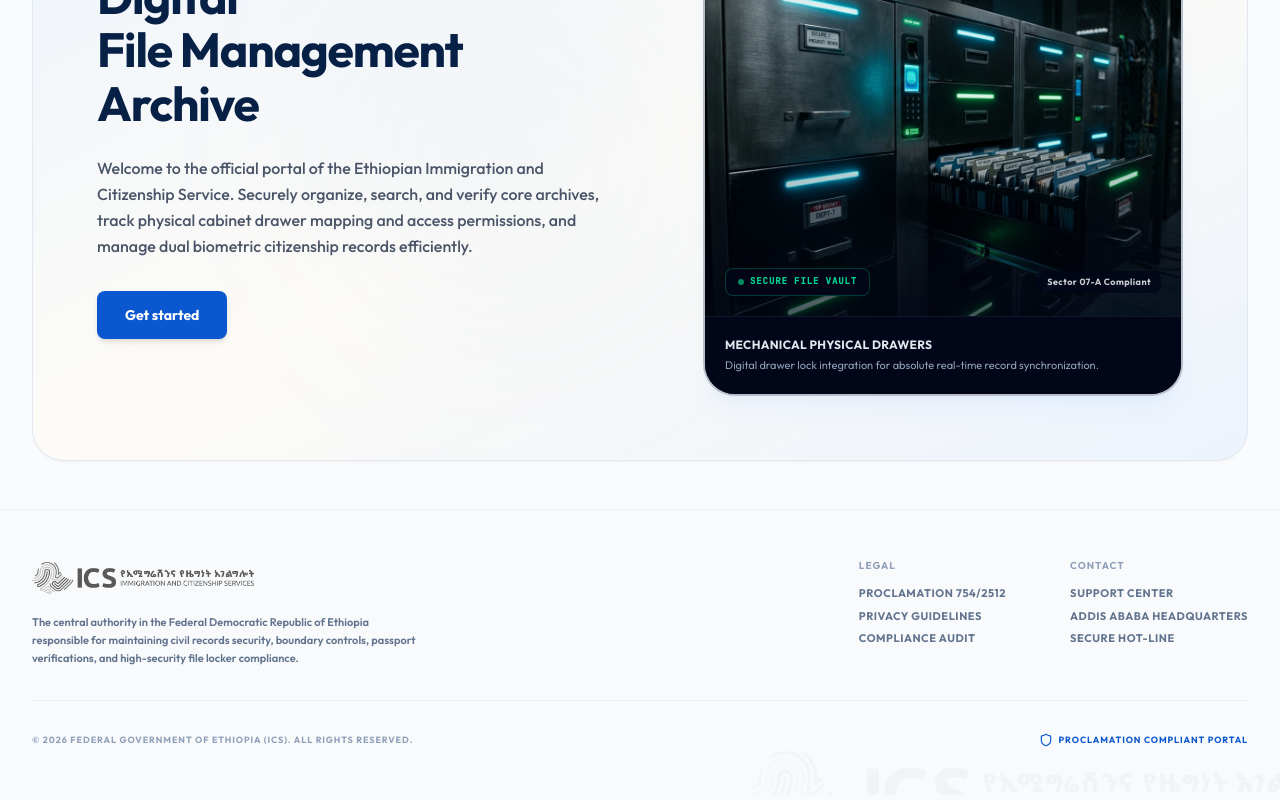
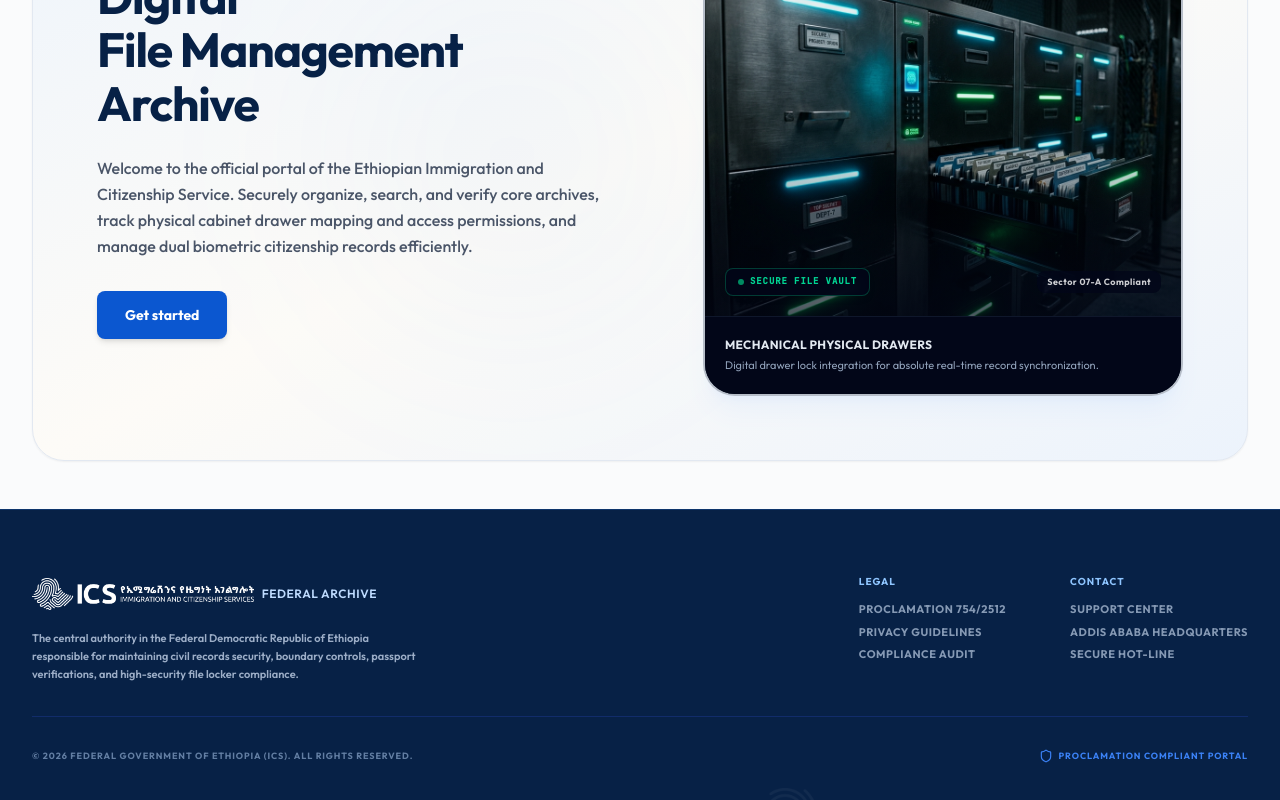
Before and after one commit to dinkuminda/FileMgtSystem, a React (Vite) app: page / in a window 1280 px wide. Shown: the part 282-1082 px from the top of the page. Built offline with nearby package versions, Linux system fonts and the light colour scheme; no server answers.

Commit message:
style: update footer aesthetic for brand alignment
Refactor the footer theme to use a professional deep blue color scheme and adjust logo styling to ensure visual consistency with the organization's branding.

```diff
--- a/src/components/Home.tsx
+++ b/src/components/Home.tsx
@@ -145,14 +145,14 @@ export default function Home() {
 
 
       {/* 4. FOOTER */}
-      <footer className="relative overflow-hidden bg-[#f8fafc] border-t border-slate-200/50 py-12 px-6 sm:px-8 mt-auto" id="portal-system-footer">
+      <footer className="relative overflow-hidden bg-[#072146] border-t border-[#0d346b] py-16 px-6 sm:px-8 mt-auto text-white/90" id="portal-system-footer">
 
         {/* Large Aesthetic Watermark Brand Seal */}
-        <div className="absolute right-[-5%] bottom-[-15%] pointer-events-none select-none opacity-[0.035] w-96 md:w-[480px] lg:w-[600px] h-auto z-0" id="footer-logo-watermark">
+        <div className="absolute right-[-5%] bottom-[-15%] pointer-events-none select-none opacity-[0.045] w-96 md:w-[480px] lg:w-[600px] h-auto z-0" id="footer-logo-watermark">
           <img
             src="/assets/images/ics-logo.png"
             alt="Ethiopian Citizenship Service Watermark Seal"
-            className="w-full h-auto object-contain grayscale"
+            className="w-full h-auto object-contain brightness-0 invert"
           />
         </div>
 
@@ -160,8 +160,11 @@ export default function Home() {
 
           {/* Footer Logo & Information */}
           <div className="space-y-4 text-left max-w-sm">
-            <EthiopianImmigrationLogo size="sm" className="h-10 opacity-90 filter grayscale hover:grayscale-0 transition-all" />
-            <p className="text-[11px] text-slate-500 leading-relaxed font-semibold">
+            <div className="flex items-center gap-2">
+              <EthiopianImmigrationLogo size="sm" className="h-10 brightness-0 invert" />
+              <span className="font-semibold tracking-wider text-xs text-blue-200">FEDERAL ARCHIVE</span>
+            </div>
+            <p className="text-[11px] text-blue-100/70 leading-relaxed font-semibold">
               The central authority in the Federal Democratic Republic of Ethiopia responsible for maintaining civil records security, boundary controls, passport verifications, and high-security file locker compliance.
             </p>
           </div>
@@ -169,20 +172,20 @@ export default function Home() {
           {/* Quick Footer Links */}
           <div className="flex gap-16 text-left shrink-0">
             <div className="space-y-3">
-              <h4 className="text-[10px] font-black text-slate-400 uppercase tracking-widest">Legal</h4>
-              <ul className="space-y-1.5 text-[11px] text-slate-500 font-bold uppercase tracking-wider">
-                <li><span className="hover:text-slate-800 transition-colors cursor-pointer">Proclamation 754/2512</span></li>
-                <li><span className="hover:text-slate-800 transition-colors cursor-pointer">Privacy Guidelines</span></li>
-                <li><span className="hover:text-slate-800 transition-colors cursor-pointer">Compliance Audit</span></li>
+              <h4 className="text-[10px] font-black text-blue-300 uppercase tracking-widest">Legal</h4>
+              <ul className="space-y-1.5 text-[11px] text-blue-100/60 font-bold uppercase tracking-wider">
+                <li><span className="hover:text-white transition-colors cursor-pointer">Proclamation 754/2512</span></li>
+                <li><span className="hover:text-white transition-colors cursor-pointer">Privacy Guidelines</span></li>
+                <li><span className="hover:text-white transition-colors cursor-pointer">Compliance Audit</span></li>
               </ul>
             </div>
 
             <div className="space-y-3">
-              <h4 className="text-[10px] font-black text-slate-400 uppercase tracking-widest">Contact</h4>
-              <ul className="space-y-1.5 text-[11px] text-slate-500 font-bold uppercase tracking-wider">
-                <li><span className="hover:text-slate-800 transition-colors cursor-pointer">Support Center</span></li>
-                <li><span className="hover:text-slate-800 transition-colors cursor-pointer">Addis Ababa Headquarters</span></li>
-                <li><span className="hover:text-slate-800 transition-colors cursor-pointer">Secure Hot-Line</span></li>
+              <h4 className="text-[10px] font-black text-blue-300 uppercase tracking-widest">Contact</h4>
+              <ul className="space-y-1.5 text-[11px] text-blue-100/60 font-bold uppercase tracking-wider">
+                <li><span className="hover:text-white transition-colors cursor-pointer">Support Center</span></li>
+                <li><span className="hover:text-white transition-colors cursor-pointer">Addis Ababa Headquarters</span></li>
+                <li><span className="hover:text-white transition-colors cursor-pointer">Secure Hot-Line</span></li>
               </ul>
             </div>
           </div>
@@ -190,9 +193,9 @@ export default function Home() {
         </div>
 
         {/* Legal Signatures */}
-        <div className="max-w-7xl mx-auto pt-8 mt-8 border-t border-slate-200/50 flex flex-col sm:flex-row justify-between items-center gap-4 text-[9px] text-slate-400 font-black uppercase tracking-widest relative z-10">
+        <div className="max-w-7xl mx-auto pt-8 mt-8 border-t border-blue-900/50 flex flex-col sm:flex-row justify-between items-center gap-4 text-[9px] text-blue-200/50 font-black uppercase tracking-widest relative z-10">
           <p>© {new Date().getFullYear()} Federal Government of Ethiopia (ICS). All rights reserved.</p>
-          <p className="flex items-center gap-1.5 text-[#0b57d0]">
+          <p className="flex items-center gap-1.5 text-[#3b82f6]">
             <Shield className="w-3.5 h-3.5" /> PROCLAMATION COMPLIANT PORTAL
           </p>
         </div>
```
